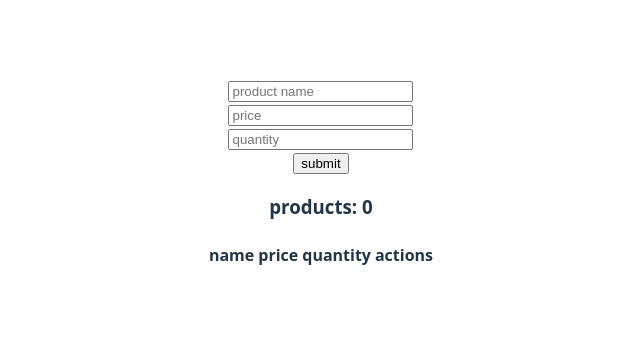
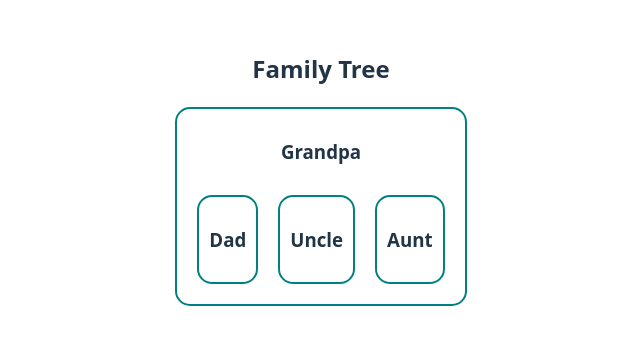
Before and after one commit to sohagroy7223/Explore-React-Form, a React (Vite) app: page / in a window 1280 px wide. Shown: the part 226-570 px from the top of the page, without its empty margins (319-959 px from the left). Built offline with nearby package versions, Linux system fonts and the light colour scheme.

Commit message:
addad a family tree in this file

```diff
--- a/src/App.jsx
+++ b/src/App.jsx
@@ -1,5 +1,6 @@
 import "./App.css";
 import ControlField from "./Components/ControllField/ControlField";
+import FamilyTree from "./Components/FamilyTree/FamilyTree";
 import FormAction from "./Components/FormAction/FormAction";
 import HookInput from "./Components/HookInput/HookInput";
 import ProductManagement from "./Components/ProductsManagement/ProductManagement";
@@ -15,7 +16,8 @@
       {/* <ControlField></ControlField> */}
       {/* <Uncontrolled></Uncontrolled> */}
       {/* <HookInput></HookInput> */}
-      <ProductManagement></ProductManagement>
+      {/* <ProductManagement></ProductManagement> */}
+      <FamilyTree></FamilyTree>
     </>
   );
 }
--- /dev/null
+++ b/src/Components/FamilyTree/Aunt.jsx
@@ -0,0 +1,11 @@
+import React from "react";
+
+const Aunt = () => {
+  return (
+    <div>
+      <h3>Aunt</h3>
+    </div>
+  );
+};
+
+export default Aunt;
--- /dev/null
+++ b/src/Components/FamilyTree/Dad.jsx
@@ -0,0 +1,11 @@
+import React from "react";
+
+const Dad = () => {
+  return (
+    <div>
+      <h3>Dad</h3>
+    </div>
+  );
+};
+
+export default Dad;
--- /dev/null
+++ b/src/Components/FamilyTree/FamilyTree.css
@@ -0,0 +1,9 @@
+.family-tree div {
+  border: 2px solid teal;
+  margin: 10px;
+  padding: 10px;
+  border-radius: 15px;
+}
+.flex {
+  display: flex;
+}
--- /dev/null
+++ b/src/Components/FamilyTree/FamilyTree.jsx
@@ -0,0 +1,13 @@
+import React from "react";
+import Grandpa from "./Grandpa";
+import "./FamilyTree.css";
+const FamilyTree = () => {
+  return (
+    <div className="family-tree">
+      <h2>Family Tree</h2>
+      <Grandpa></Grandpa>
+    </div>
+  );
+};
+
+export default FamilyTree;
--- /dev/null
+++ b/src/Components/FamilyTree/Grandpa.jsx
@@ -0,0 +1,20 @@
+import React from "react";
+import Dad from "./Dad";
+import Uncle from "./Uncle";
+import Aunt from "./Aunt";
+import "./FamilyTree.css";
+
+const Grandpa = () => {
+  return (
+    <div>
+      <h3>Grandpa</h3>
+      <section className="flex">
+        <Dad></Dad>
+        <Uncle></Uncle>
+        <Aunt></Aunt>
+      </section>
+    </div>
+  );
+};
+
+export default Grandpa;
--- /dev/null
+++ b/src/Components/FamilyTree/Uncle.jsx
@@ -0,0 +1,11 @@
+import React from "react";
+
+const Uncle = () => {
+  return (
+    <div>
+      <h3>Uncle</h3>
+    </div>
+  );
+};
+
+export default Uncle;
```
